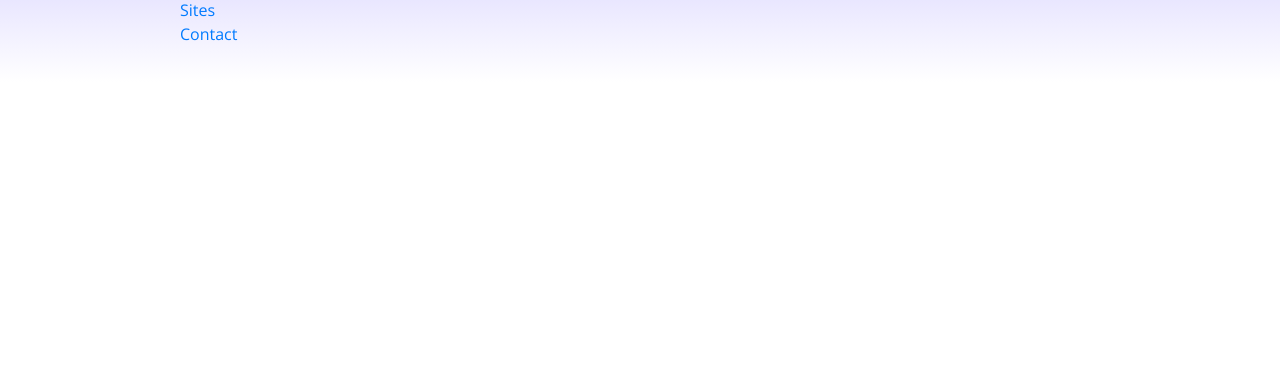
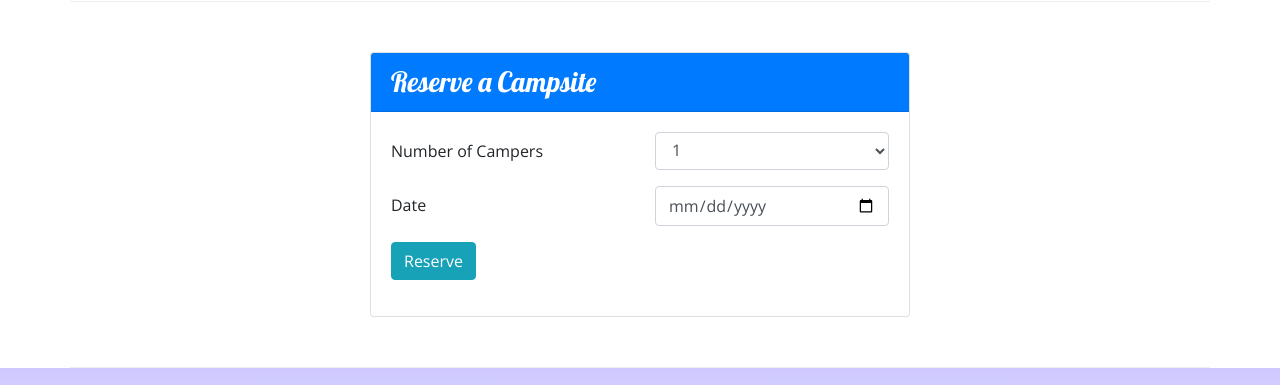
Before and after one commit to tmcmillantx/NucampBootcamp, a website: page index.html in a window 1280 px wide. Shown: the part 1151-1536 px from the top of the page. Before the commit the page ends 1233 px from the top, so only its background shows below. Drawn offline with nearby package versions, Linux system fonts and the light colour scheme.

Commit message:
Week 2 workshop assignment

```diff
--- a/index.html
+++ b/index.html
@@ -29,6 +29,9 @@
                 <div class="col">
                     <h1>NuCamp</h1>
                     <h2>a better way to camp</h2>
+                </div>
+                <div class="col-md-4 col-lg-2">
+                    <a href="#reserveForm" role="button" class="btn btn-info">Reserve Campsite</a>
                 </div>
             </div>
         </div>
@@ -72,8 +75,13 @@
                 <h2>Featured Campsites</h2>
             </div>
             <div class="col">
-                <h3>React Lake Campground</h3>
-        		<p class="d-none d-sm-block">Nestled in the foothills of the Chrome Mountains, this campground on the shores of the pristine React Lake is a favorite for fly fishers.</p>
+                <div class="media">
+                    <div class="media-body align-self-center">
+                        <h3>React Lake Campground</h3>
+                        <p class="d-none d-sm-block">Nestled in the foothills of the Chrome Mountains, this campground on the shores of the pristine React Lake is a favorite for fly fishers.</p>
+                    </div>
+                    <img class="d-flex ml-3 img-thumbnail" src="img/react-lake-thumb.jpg" alt="React Lake Campground"/>
+                </div>
    			</div>
         </div>
 
@@ -91,7 +99,46 @@
                 </div>
             </div>
         </div>
-    </div>
+
+        <div id="reserveForm" class="row row-content align-items-center">
+            <div class="col-sm-6 mx-auto">
+                <div class="card">
+                    <h3 class="card-header bg-primary text-white">
+                        Reserve a Campsite
+                    </h3>
+                    <div class="card-body">
+                        <form>
+                            <div class="form-group row">
+                                <label for="numCampers" class="col-sm-6 col-form-label">Number of Campers</label>
+                                <div class="col-sm-6">
+                                    <select type="text" class="form-control" id="numCampers" name="numCampers">
+                                        <option>1</option>
+                                        <option>2</option>
+                                        <option>3</option>
+                                        <option>4</option>
+                                        <option>5</option>
+                                        <option>6</option>
+                                    </select>
+                                </div>
+                            </div>
+                            <div class="form-group row">
+                                <label for="date" class="col-sm-6 col-form-label">Date</label>
+                                <div class="col-sm-6">
+                                    <input type="date" class="form-control" id="date" name="date" placeholder="mm/dd/yyyy"/>
+                                </div>
+                            </div>
+                            <div class="form-group row">
+                                <div class="col">
+                                    <button class="btn btn-info">Reserve</button>
+                                </div>
+                            </div>
+                        </form>
+                    </div>
+                </div>
+            </div>
+        </div> <!-- reserveForm div -->
+
+    </div> <!-- Container div -->
 
     <footer class="site-footer">
         <div class="container">
```
Also changed, not shown: aboutus.html (+2 -1 lines).
